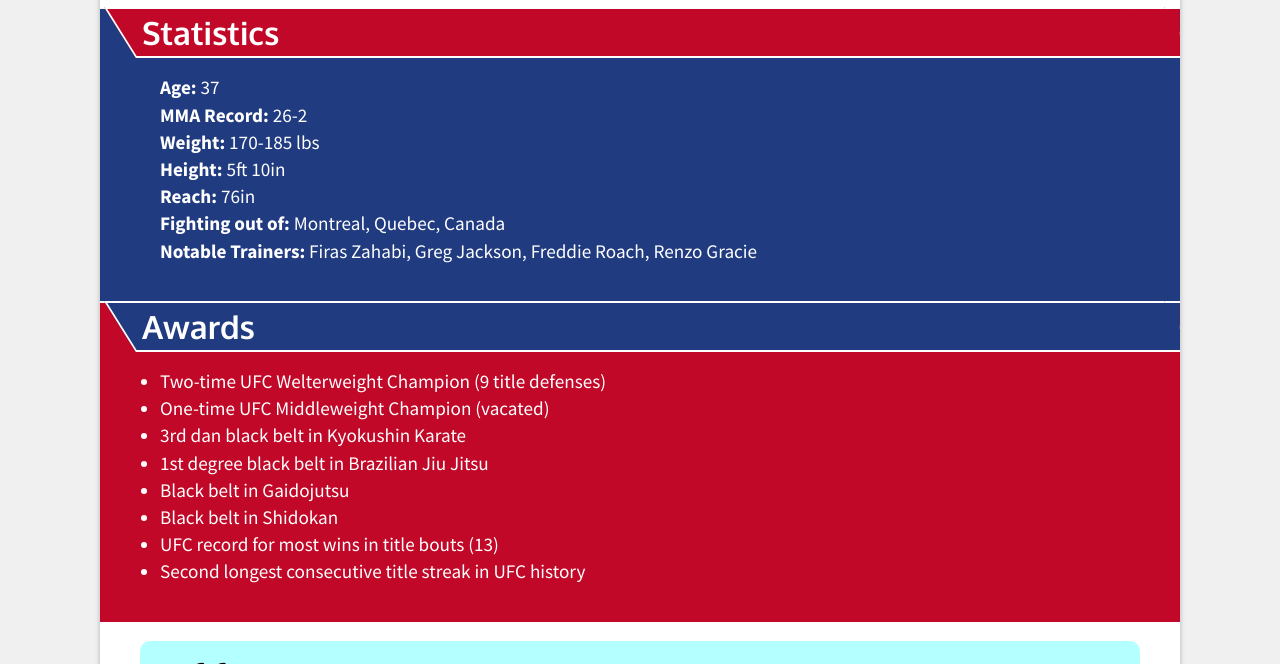
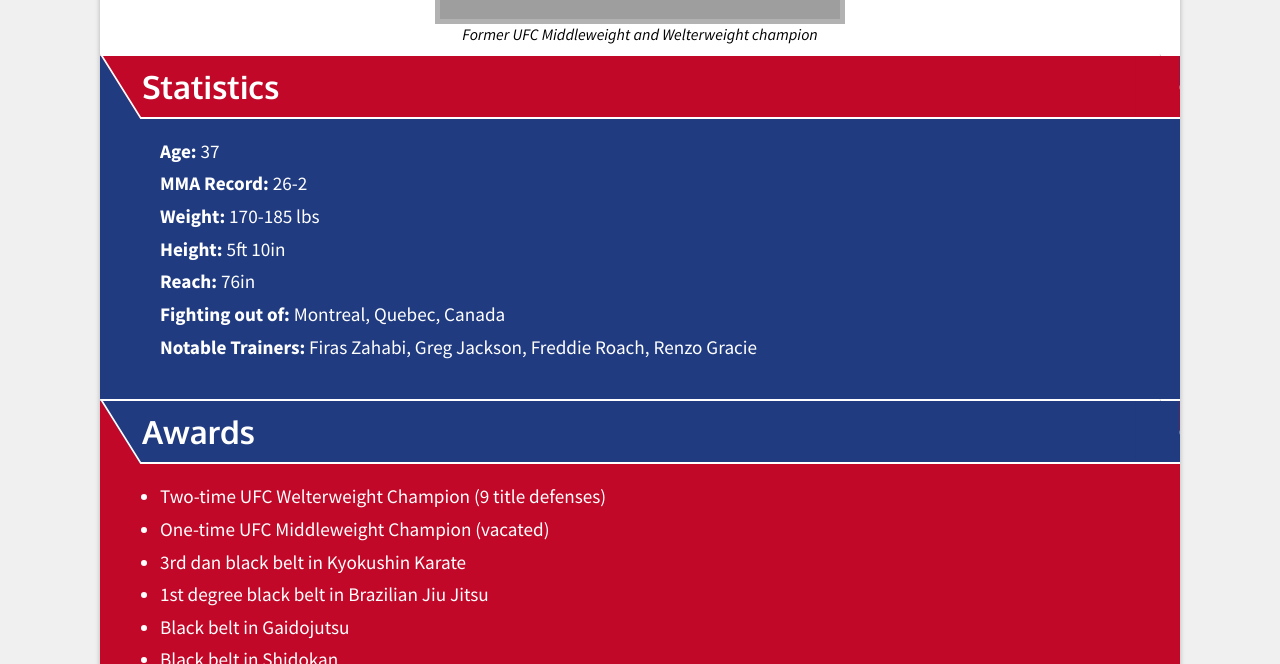
Before and after one commit to jpstanway/FCC-tribute-page, a plain HTML site: page index.html in a window 1280 px wide. Shown: the part 555-1219 px from the top of the page. Drawn offline with Linux system fonts and the light colour scheme; grey boxes are pictures that could not be loaded.

Commit message:
change line-height of main text

```diff
--- a/style.css
+++ b/style.css
@@ -12,11 +12,10 @@
 
 }
 
-body {
-    font-family: "Source Sans Pro", sans-serif;
-    font-size: 16px;
-    line-height: 1.7em;
-    background-color: #f0f0f0;
+  body {
+      font-family: "Source Sans Pro", sans-serif;
+      font-size: 16px;
+      background-color: #f0f0f0;
   }
 
   h1 {
@@ -35,10 +34,23 @@ body {
     font-family: "Oxygen", sans-serif;
     font-weight: 700;
     font-size: 2em;
+    color: #fff;
+    margin: 0;
+    transform: skewX(-32deg);
   }
 
   li {
     font-size: 1.2em;
+    line-height: 1.7em;
+  }
+
+  blockquote {
+    background-color:	#b4ffff;
+    padding: 20px 50px 20px 50px;
+    border-radius: 10px;
+    font-size: 1.2em;
+    font-style: italic;
+    line-height: 1.7em;
   }
 
   footer {
@@ -90,7 +102,7 @@ body {
   #stats-title:after {
     position: absolute;
     width: 44px;
-    height: 46.67px;
+    height: 60px;
     background-color: #C10828;
     content: "";
     right: -2px;
@@ -109,7 +121,7 @@ body {
   #awards-title:after {
     position: absolute;
     width: 44px;
-    height: 46.67px;
+    height: 60px;
     background-color: #203B80;
     content: "";
     right: -2px;
@@ -117,19 +129,9 @@ body {
     transform: skewX(-32deg);
   }
 
-  h2 {
-    color: #fff;
-    margin: 0;
-    transform: skewX(-32deg);
-  }
-
   #stats-list {
     list-style-type: none;
     padding-right: 20px;
-  }
-
-  .stats {
-    font-weight: 700;
   }
 
   #awards-div {
@@ -147,10 +149,6 @@ body {
       font-weight: 700;
   }
 
-  blockquote {
-    background-color:	#b4ffff;
-    padding: 20px 50px 20px 50px;
-    border-radius: 10px;
-    font-size: 1.2em;
-    font-style: italic;
+  .stats {
+    font-weight: 700;
   }
```
